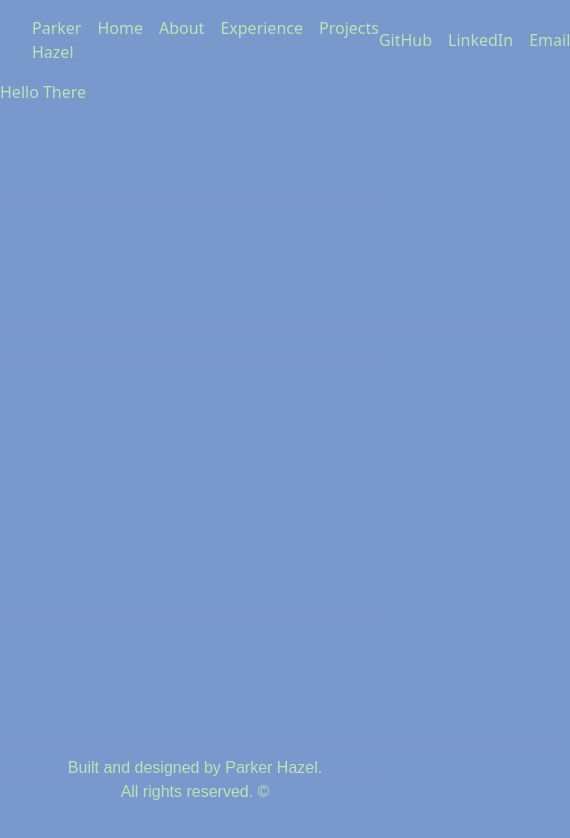
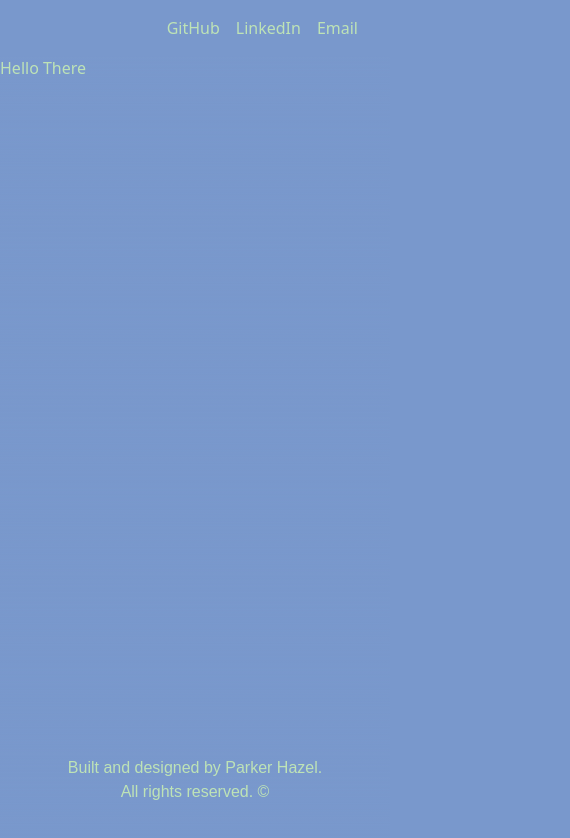
Before and after one commit to parkerhazel/my-website, a Next.js app: page / in a window 390 px wide. Shown: the top 838 px of the page, 570 px wide, since content can reach past the window. Built offline with nearby package versions, Linux system fonts and the light colour scheme.

Commit message:
Updated Navbar module CSS to improve responsiveness

```diff
--- a/src/components/Navbar/Navbar.module.css
+++ b/src/components/Navbar/Navbar.module.css
@@ -16,4 +16,14 @@
 .SocialsList {
   display: flex;
   gap: 1rem;
+  justify-content: end;
 }
+
+@media only screen and (max-width: 768px) {
+    .Navbar {
+      justify-content: flex-end;
+    }
+    .NavbarList {
+        display: None;
+      }
+  }
```
